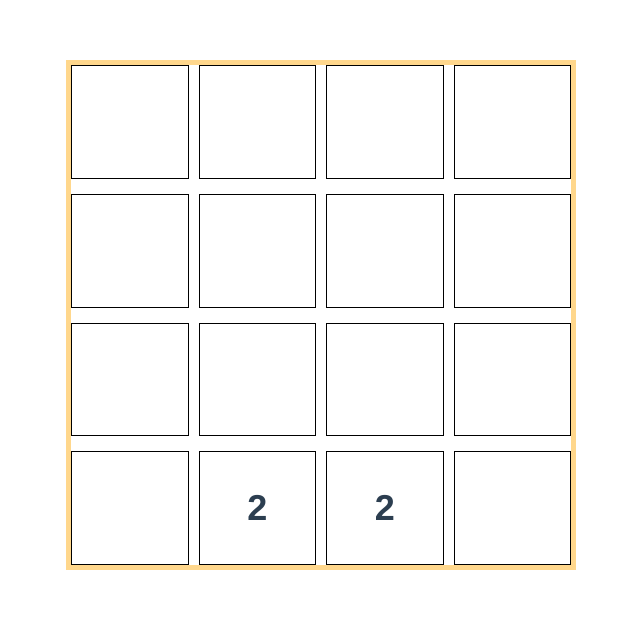
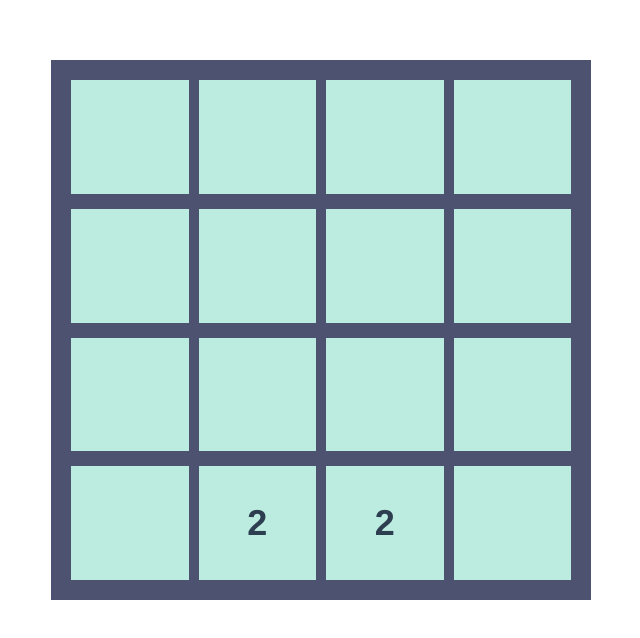
Before and after one commit to anderswag/vue-2048, a Vue app: page / in a window 1280 px wide. Shown: the top 638 px of the page, without its empty margins (319-959 px from the left). Built offline with nearby package versions, Linux system fonts and the light colour scheme.

Commit message:
change colors

```diff
--- a/src/App.vue
+++ b/src/App.vue
@@ -18,6 +18,14 @@ export default {
         [null, 2, 2, null]
       ]
     };
+  },
+  methods: {
+    gameAction(direction) {
+      console.log(direction);
+      this.board.forEach(row => {
+        console.log('row', row);
+      });
+    }
   }
 };
 </script>
@@ -40,16 +48,19 @@ export default {
   grid-template-rows: 1fr 1fr 1fr 1fr;
   grid-column-gap: 10px;
   grid-row-gap: 15px;
+  background: #4c5270;
   height: 500px;
   width: 500px;
-  border: 5px solid rgba(255, 210, 126, 0.89);
+  padding: 20px;
+  /* border: 5px solid #f652a0; */
 }
 
 .board-tile {
   display: flex;
   align-items: center;
   justify-content: center;
-  border: 1px solid black;
+  background: #bcece0;
+  border: 1px solid #bcece0;
   font-size: 36px;
   font-weight: bold;
 }
```
